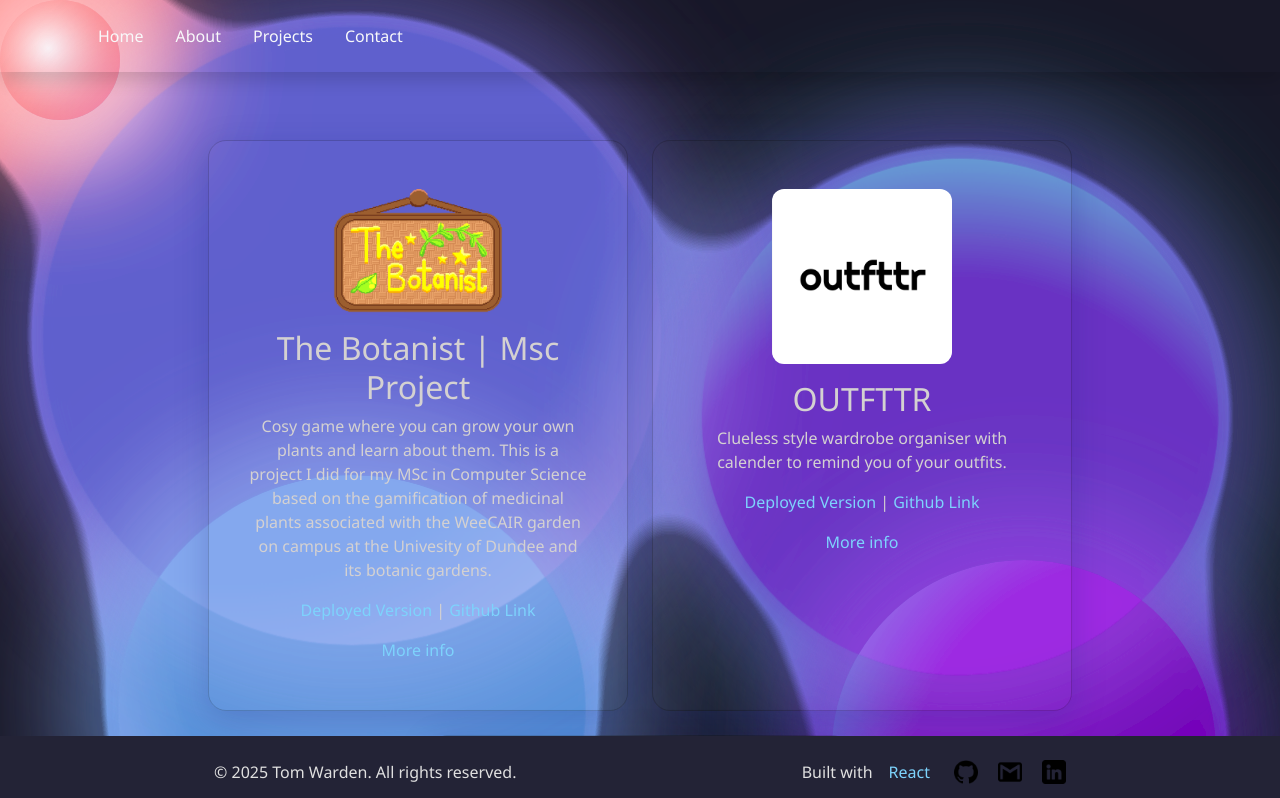
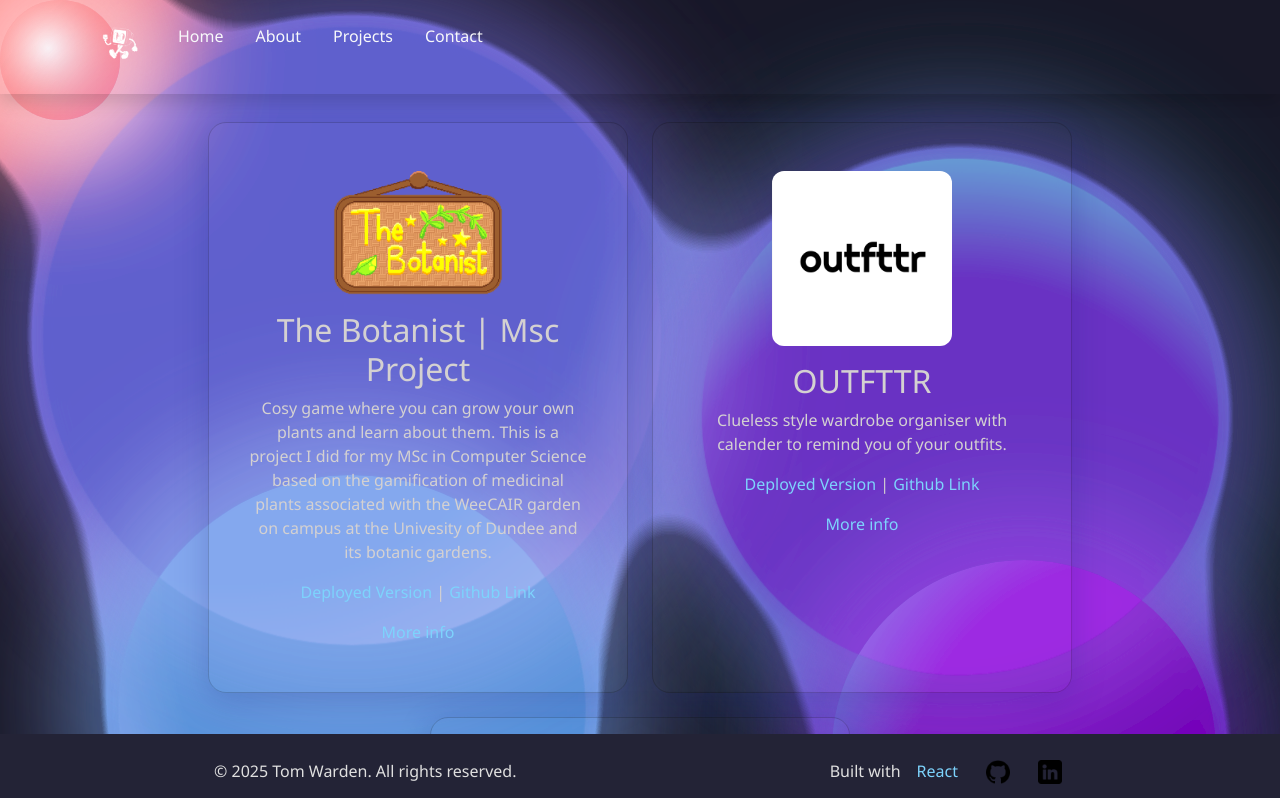
Before and after one commit to tomlukewarden/developer-portfolio, a React (Vite) app: page /projects in a window 1280 px wide. Shown: the top 798 px of the page. Built offline with nearby package versions, Linux system fonts and the light colour scheme.

Commit message:
project pages done pretty much

```diff
--- a/src/pages/components/footer.jsx
+++ b/src/pages/components/footer.jsx
@@ -12,9 +12,8 @@ function Footer() {
             React
           </a>
 
-          <img src="src/assets/github.png" alt="GitHub" className="footer-icon" />
-          <img src="src/assets/gmail-logo.png" alt="Gmail" className="footer-icon" />
-          <img src="src/assets/linkedin.png" alt="LinkedIn" className="footer-icon" />
+          <a href="https://github.com/tomlukewarden"><img src="src/assets/github.png" alt="GitHub" className="footer-icon" /></a>
+          <a href="https://www.linkedin.com/in/tom-warden-0b3791286/"><img src="src/assets/linkedin.png" alt="LinkedIn" className="footer-icon" /></a>
         </span>
       </div>
     </footer>
--- a/src/pages/components/header.jsx
+++ b/src/pages/components/header.jsx
@@ -8,6 +8,7 @@ function Header() {
         <div className="row align-items-center py-3">
           <div className="col text-end">
             <nav className="nav">
+              <img src='src/assets/logo.PNG' width={80} className="navbar-brand"/>
               <Link to="/" className="nav-link text-light">Home</Link>
               <Link to="/about" className="nav-link text-light">About</Link>
               <Link to="/projects" className="nav-link text-light">Projects</Link>
--- a/src/pages/components/projectCard.jsx
+++ b/src/pages/components/projectCard.jsx
@@ -30,6 +30,7 @@ const projects = [
 function ProjectCard() {
   return (
     <>
+
       {projects.map((project, idx) => (
         <div className="project-card mt-8 card" key={idx}>
           <div className="card-body">
--- a/src/pages/projects.jsx
+++ b/src/pages/projects.jsx
@@ -8,7 +8,6 @@ function Projects () {
     <div className="project-page-wrapper">
         <Bubbles />
         <Header/>
-        <h1 className="project-title">Have a look at my projects!</h1>
         <div className="project-card-wrapper">
         <ProjectCard/>
         </div>
--- a/src/pages/styles/components/projectCard.css
+++ b/src/pages/styles/components/projectCard.css
@@ -3,7 +3,7 @@
   flex-wrap: wrap;
   justify-content: center;
   gap: 24px;
-  padding: 20px;
+  padding: 90px;
   max-width: 1200px;
   margin: auto;
   position: relative;
```
